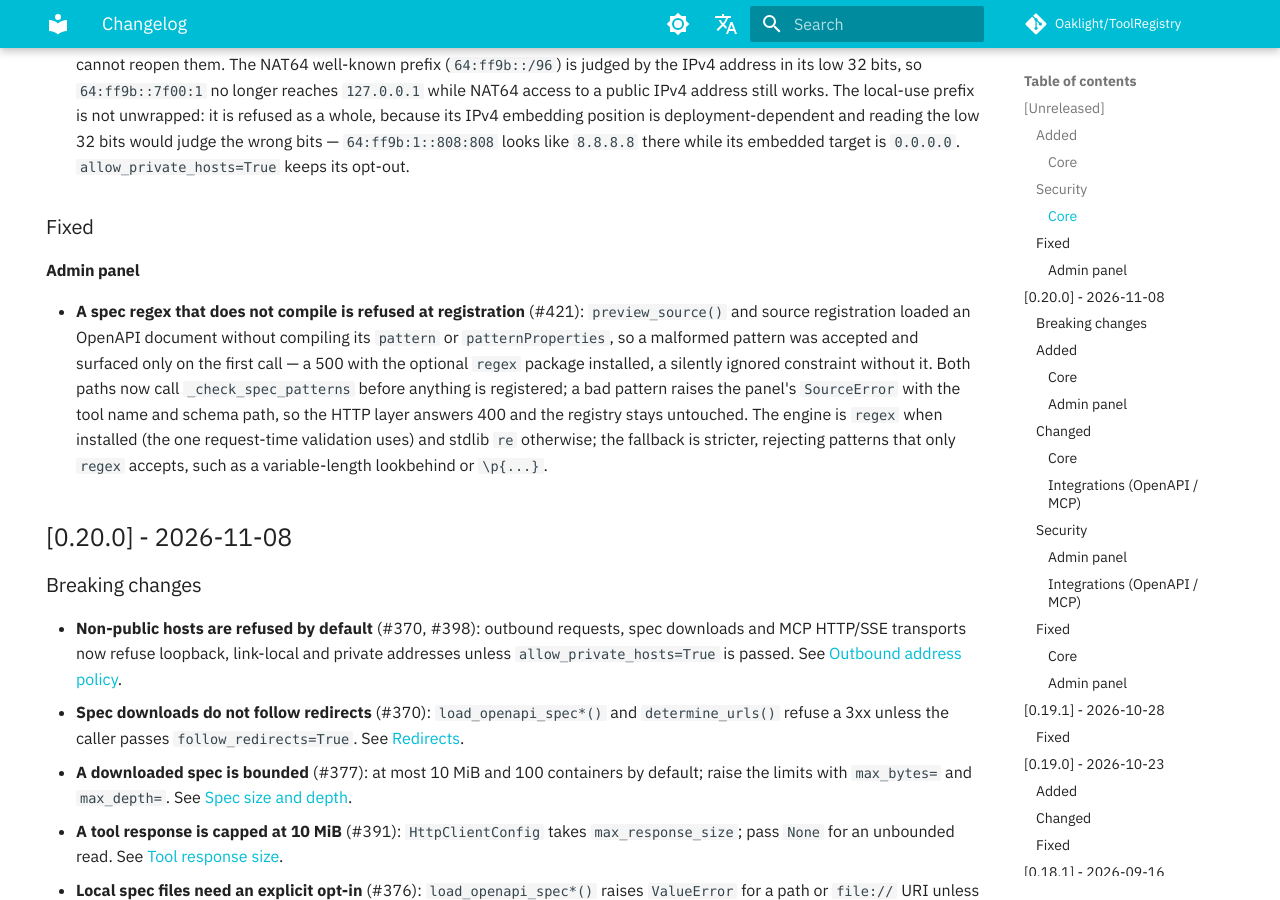
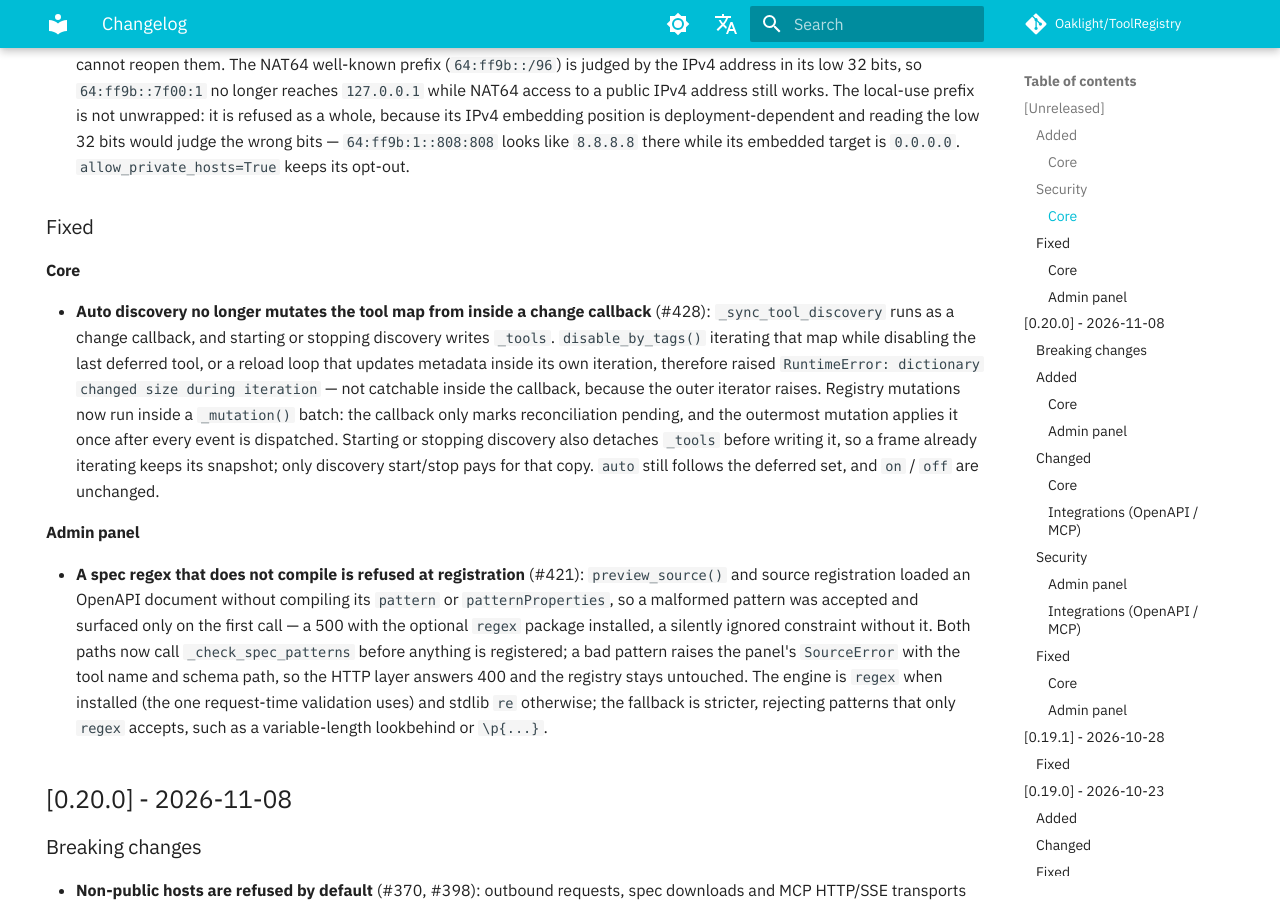
Before and after one commit to Oaklight/ToolRegistry, an MkDocs documentation site: the page built from docs/changelog.md, in a window 1280 px wide and 900 px high, scrolled down 797 px. Built offline with MkDocs 1.6.1 and Material for MkDocs 9.7.7, drawn with Linux system fonts in a browser that asks for light colours; some web fonts are replaced; comment, search, counter and statistics services are not loaded.

Commit message:
docs(changelog): keep auto discovery out of in-flight iterations (#428)

```diff
--- a/docs/changelog.md
+++ b/docs/changelog.md
@@ -29,6 +29,10 @@ The format is based on [Keep a Changelog](https://keepachangelog.com/en/1.1.0/),
 - **Special-purpose ranges are refused explicitly** (#425, stricter than 0.20.0): beyond the `is_global` allowlist, the policy now refuses `192.0.0.0/24`, `192.88.99.0/24`, `198.18.0.0/15`, `240.0.0.0/4`, `::/96`, `100::/64`, `2001::/32`, `2001:2::/48`, `2001:10::/28`, `2001:20::/28`, `2001:db8::/32`, `2002::/16`, `3fff::/20`, `5f00::/16` and the NAT64 local-use prefix `64:ff9b:1::/48`. `::/96`, `192.88.99.0/24`, `2001:20::/28` and `5f00::/16` are reported as globally routable by `ipaddress` on every supported interpreter, so `is_global` alone let them through; the others are pinned so a future interpreter table change cannot reopen them. The NAT64 well-known prefix (`64:ff9b::/96`) is judged by the IPv4 address in its low 32 bits, so `64:ff9b::7f00:1` no longer reaches `127.0.0.1` while NAT64 access to a public IPv4 address still works. The local-use prefix is not unwrapped: it is refused as a whole, because its IPv4 embedding position is deployment-dependent and reading the low 32 bits would judge the wrong bits — `64:ff9b:1::808:808` looks like `8.8.8.8` there while its embedded target is `0.0.0.0`. `allow_private_hosts=True` keeps its opt-out.
 
 ### Fixed
+
+#### Core
+
+- **Auto discovery no longer mutates the tool map from inside a change callback** (#428): `_sync_tool_discovery` runs as a change callback, and starting or stopping discovery writes `_tools`. `disable_by_tags()` iterating that map while disabling the last deferred tool, or a reload loop that updates metadata inside its own iteration, therefore raised `RuntimeError: dictionary changed size during iteration` — not catchable inside the callback, because the outer iterator raises. Registry mutations now run inside a `_mutation()` batch: the callback only marks reconciliation pending, and the outermost mutation applies it once after every event is dispatched. Starting or stopping discovery also detaches `_tools` before writing it, so a frame already iterating keeps its snapshot; only discovery start/stop pays for that copy. `auto` still follows the deferred set, and `on` / `off` are unchanged.
 
 #### Admin panel
 
```
